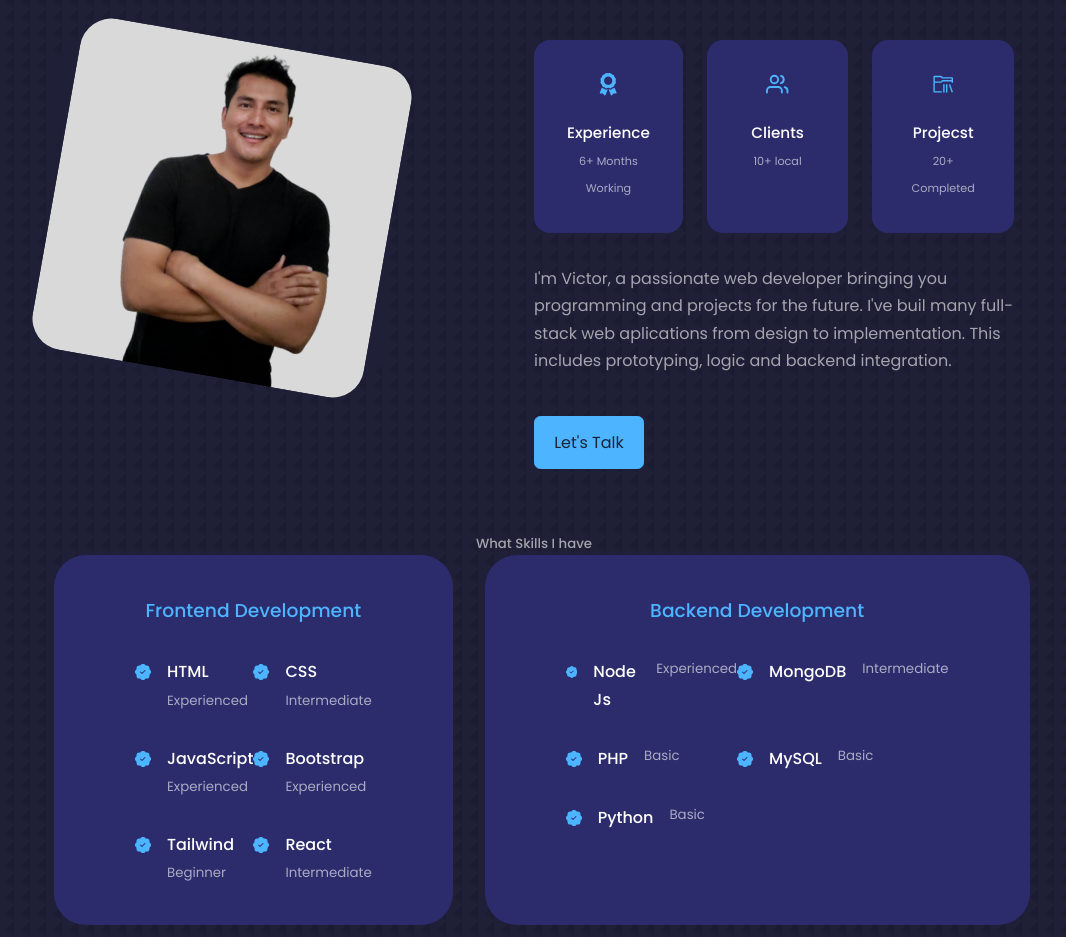
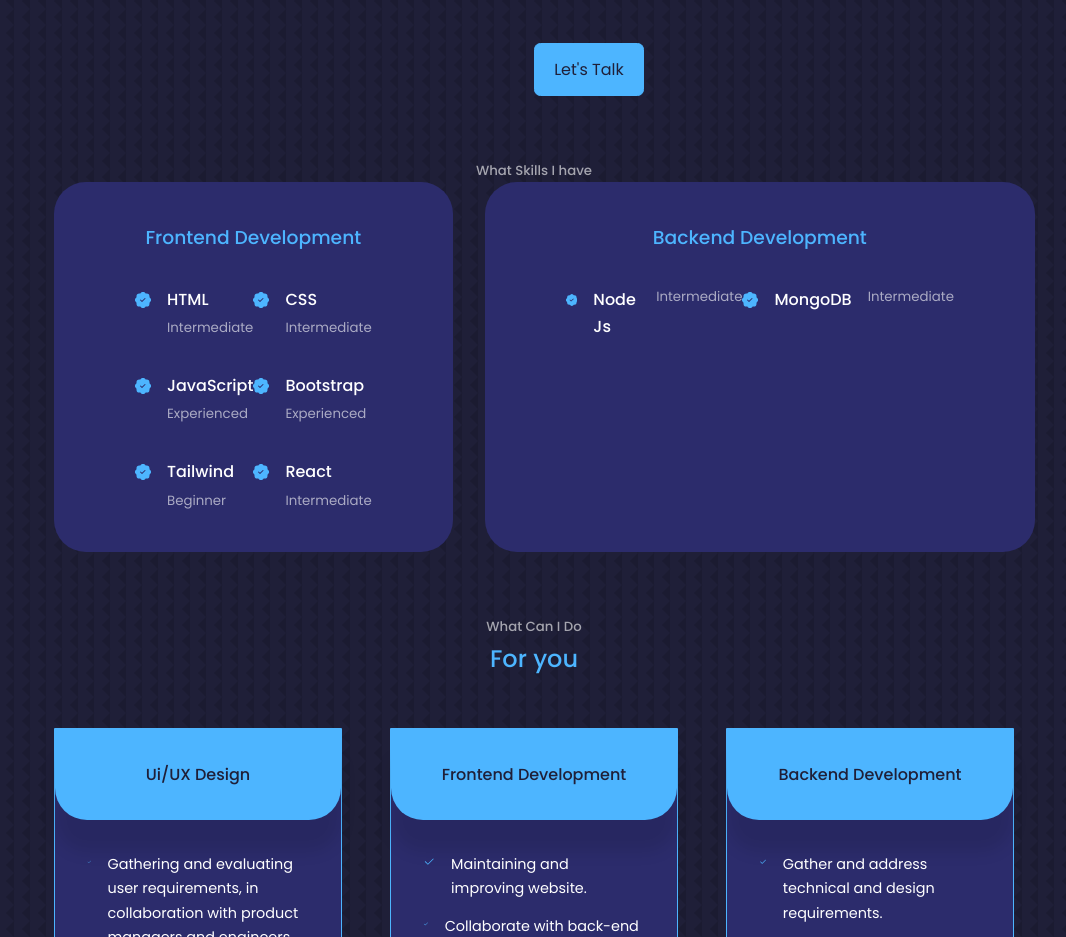
Before and after one commit to zzinue/Portfolio2-Egator, a React (Create React App) app: page / in a window 1280 px wide. Shown: the part 1335-2272 px from the top of the page, without its empty margins (106-1172 px from the left). Built offline with nearby package versions, Linux system fonts and the light colour scheme.

Commit message:
fix details on cv and services

```diff
--- a/src/components/about/About.jsx
+++ b/src/components/about/About.jsx
@@ -20,21 +20,21 @@ const About = () => {
                         <article className='about__card'>
                             <FaAward className='about__icon' />
                             <h5>Experience</h5>
-                            <small>6+ Months Working</small>
+                            <small>Kodemia Bootcamp 2022</small>
                         </article>
                         <article className='about__card'>
                             <FiUsers className='about__icon' />
-                            <h5>Clients</h5>
-                            <small>10+ local</small>
+                            <h5>Projects</h5>
+                            <small>10+ Frontend</small>
                         </article>
                         <article className='about__card'>
                             <VscFolderLibrary className='about__icon' />
-                            <h5>Projecst</h5>
-                            <small>20+ Completed</small>
+                            <h5>Frameworks</h5>
+                            <small>React</small>
                         </article>
                     </div>
                     <p>
-                        I'm Victor, a passionate web developer bringing you programming and projects for the future. I've buil many full-stack web aplications from design to implementation. This includes prototyping, logic and backend integration.
+                        I'm Victor, a passionate web developer bringing you programming and projects for the future. I've buil many Frontend web aplications from design to implementation. This includes prototyping, logic, request api and renderized.
                     </p>
                     <a href="#contact" className='btn btn-primary'>Let's Talk</a>
                 </div>
--- a/src/components/experience/Experience.jsx
+++ b/src/components/experience/Experience.jsx
@@ -13,7 +13,7 @@ const Experience = () => {
                             <BsPatchCheckFill className='experience__details-icon' />
                             <div>
                                 <h4>HTML</h4>
-                                <small className='text-light'>Experienced</small>
+                                <small className='text-light'>Intermediate</small>
                             </div>
                         </article>
                         <article className='experience__details'>
@@ -61,29 +61,13 @@ const Experience = () => {
                         <article className='experience__details'>
                             <BsPatchCheckFill className='experience__details-icon' />
                             <h4>Node Js</h4>
-                            <small className='text-light'>Experienced</small>
+                            <small className='text-light'>Intermediate</small>
                         </article>
                         <article className='experience__details'>
                             <BsPatchCheckFill className='experience__details-icon' />
                             <h4>MongoDB</h4>
                             <small className='text-light'>Intermediate</small>
                         </article>
-                        <article className='experience__details'>
-                            <BsPatchCheckFill className='experience__details-icon' />
-                            <h4>PHP</h4>
-                            <small className='text-light'>Basic</small>
-                        </article>
-                        <article className='experience__details'>
-                            <BsPatchCheckFill className='experience__details-icon' />
-                            <h4>MySQL</h4>
-                            <small className='text-light'>Basic</small>
-                        </article>
-                        <article className='experience__details'>
-                            <BsPatchCheckFill className='experience__details-icon' />
-                            <h4>Python</h4>
-                            <small className='text-light'>Basic</small>
-                        </article>
-
                     </div>
                 </div>
             </div>
--- a/src/components/footer/Footer.jsx
+++ b/src/components/footer/Footer.jsx
@@ -17,9 +17,9 @@ const Footer = () => {
                 <li><a href="#contact">Contact</a> </li>
             </ul>
             <div className="footer__socials">
-                <a href="https://facebook.com"><RiFacebookFill /></a>
-                <a href="https://instagram.com"><BsInstagram /></a>
-                <a href="https://twitter.com"><SiTwitter /></a>
+                <a href="https://www.facebook.com/victorzzinue/"><RiFacebookFill /></a>
+                {/*   <a href="https://instagram.com"><BsInstagram /></a> */}
+                <a href="https://twitter.com/zzinueleon"><SiTwitter /></a>
             </div>
             <div className="footer__copyright">
                 <small>&copy; Victor Guerrero. All rights reserved.</small>
--- a/src/components/header/Header.css
+++ b/src/components/header/Header.css
@@ -1,5 +1,5 @@
  header {
-     height: 150vh;
+     height: 100vh;
      padding-top: 7rem;
      overflow: hidden;
  }
--- a/src/components/header/Header.jsx
+++ b/src/components/header/Header.jsx
@@ -10,7 +10,7 @@ const Header = () => {
                 <h5>Hello I'm</h5>
                 <h1>Victor Guerrero</h1>
                 <h5 className="text-light">
-                    FullStack Developer
+                    Frontend Developer
                 </h5>
                 <CTA />
                 <HeaderSocials />
--- a/src/components/services/Services.jsx
+++ b/src/components/services/Services.jsx
@@ -4,8 +4,8 @@ import { BsCheck2 } from 'react-icons/bs'
 const Services = () => {
     return (
         <section id='services'>
-            <h5>What I Offer</h5>
-            <h2>Services</h2>
+            <h5>What Can I Do</h5>
+            <h2>For you</h2>
             <div className="container services__container">
                 <article className='service'>
                     <div className="service__head">
@@ -36,21 +36,11 @@ const Services = () => {
                             <p> Maintaining and improving website.</p>
                         </li>
                         <li><BsCheck2 className='service__list-icon' />
-                            <p> Design mobile-based features.</p>
-                        </li>
-                        <li><BsCheck2 className='service__list-icon' />
                             <p>Collaborate with back-end developers and web designers to improve usability.</p>
                         </li>
                         <li><BsCheck2 className='service__list-icon' />
                             <p> Ensure high quality graphic standards and brand consistency.</p>
                         </li>
-                        <li><BsCheck2 className='service__list-icon' />
-                            <p> Optimize applications for maximum speed.</p>
-                        </li>
-                        <li><BsCheck2 className='service__list-icon' />
-                            <p>Help back-end developers with coding and troubleshooting.</p>
-                        </li>
-
                     </ul>
                 </article>
                 {/*     Web Development */}
@@ -64,9 +54,6 @@ const Services = () => {
                         </li>
                         <li><BsCheck2 className='service__list-icon' />
                             <p> Participate in the entire application lifecycle, focusing on coding and debugging.</p>
-                        </li>
-                        <li><BsCheck2 className='service__list-icon' />
-                            <p> Perform UI tests to optimize performance.</p>
                         </li>
                         <li><BsCheck2 className='service__list-icon' />
                             <p> Manage cutting-edge technologies to improve legacy applications.</p>
```
Also changed, not shown: package.json (indentation only), 2 other files (tests, documents, lock files or other folders).
